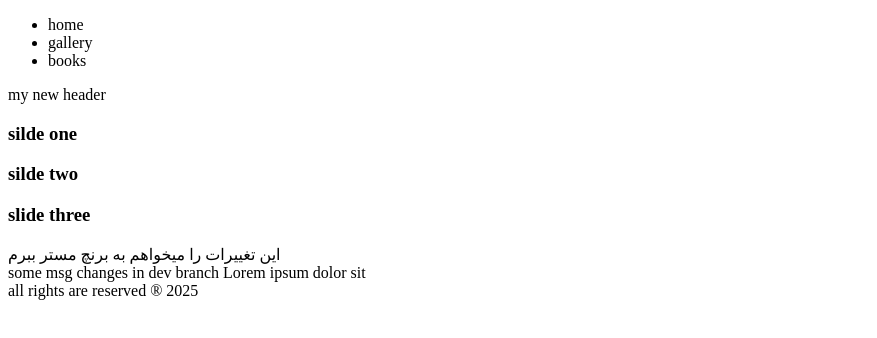
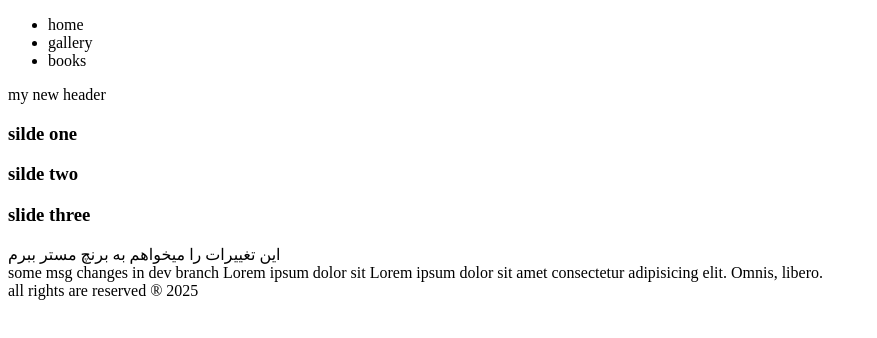
Before and after one commit to niloofarhamidi/git-project-one, a plain HTML site: page index.html in a window 1280 px wide. Shown: the whole page, without its empty margins (0-877 px from the left). Drawn offline with Linux system fonts and the light colour scheme.

Commit message:
توضیحات تغییرات

```diff
--- a/index.html
+++ b/index.html
@@ -24,7 +24,7 @@
 </div>
 <div>
     some msg changes in dev branch
-    Lorem ipsum dolor sit <amet class="lorem44"></amet>
+    Lorem ipsum dolor sit Lorem ipsum dolor sit amet consectetur adipisicing elit. Omnis, libero.</amet>
 </div>
 <footer>all rights are reserved ® 2025</footer>
 </body>
```
